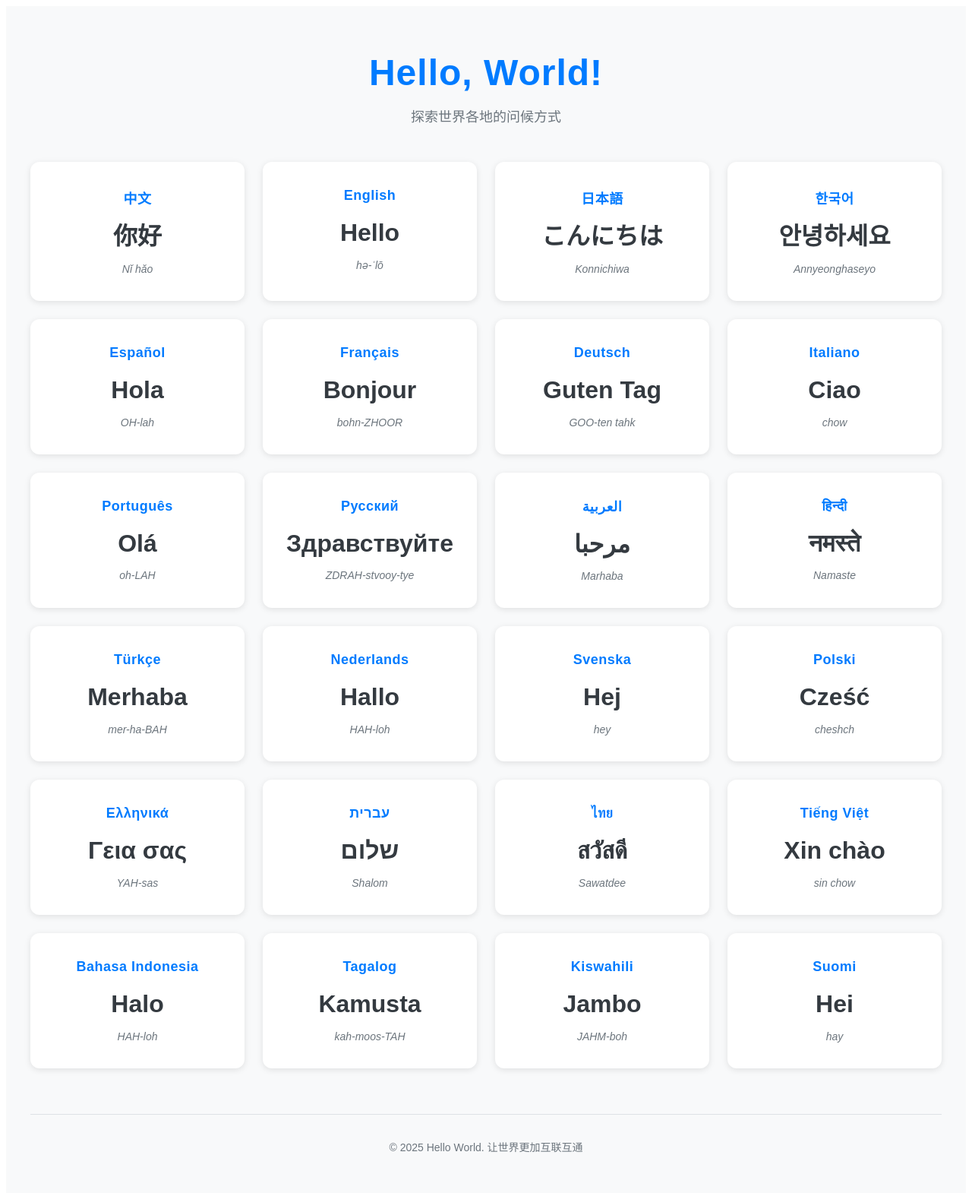
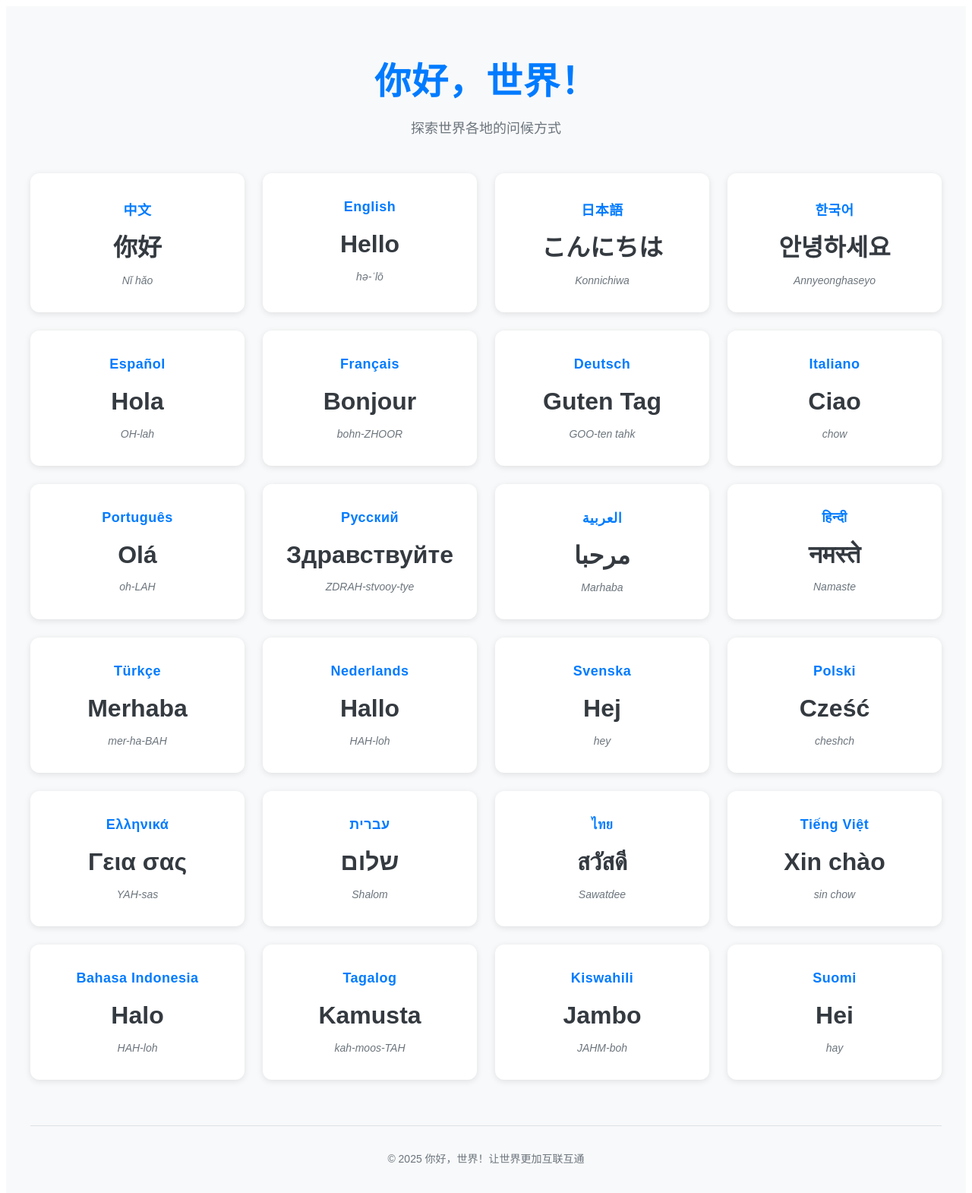
Before and after one commit to MaskerPRC/easy-vibe-coding-repos, a Vue app: page / in a window 1280 px wide. Shown: the top 1570 px of the page at 76% size. Built offline with nearby package versions, Linux system fonts and the light colour scheme.

Commit message:
Auto sync: 2025-11-10T20:19:28.262Z

```diff
--- a/src/App.vue
+++ b/src/App.vue
@@ -3,7 +3,7 @@
     <div class="container">
       <!-- 页面标题 -->
       <header class="page-header">
-        <h1 class="main-title">Hello, World!</h1>
+        <h1 class="main-title">你好，世界！</h1>
         <p class="subtitle">探索世界各地的问候方式</p>
       </header>
 
@@ -24,7 +24,7 @@
 
       <!-- 页脚 -->
       <footer class="page-footer">
-        <p>&copy; 2025 Hello World. 让世界更加互联互通</p>
+        <p>&copy; 2025 你好，世界！让世界更加互联互通</p>
       </footer>
     </div>
   </div>
```
Also changed, not shown: gallary.png (added).
